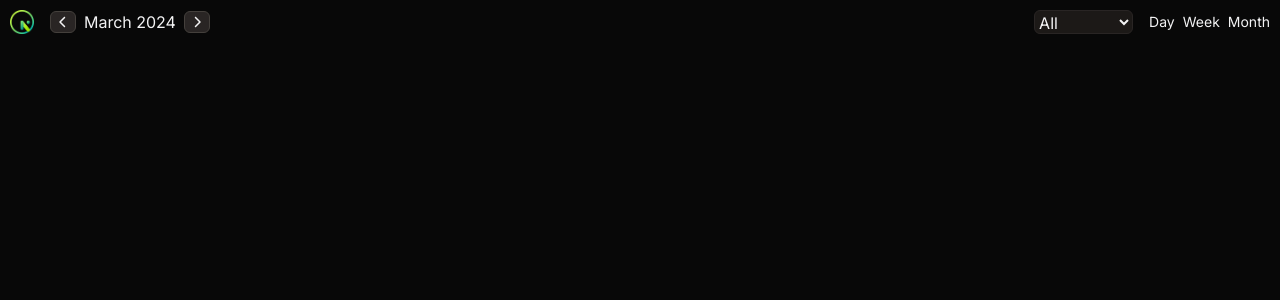
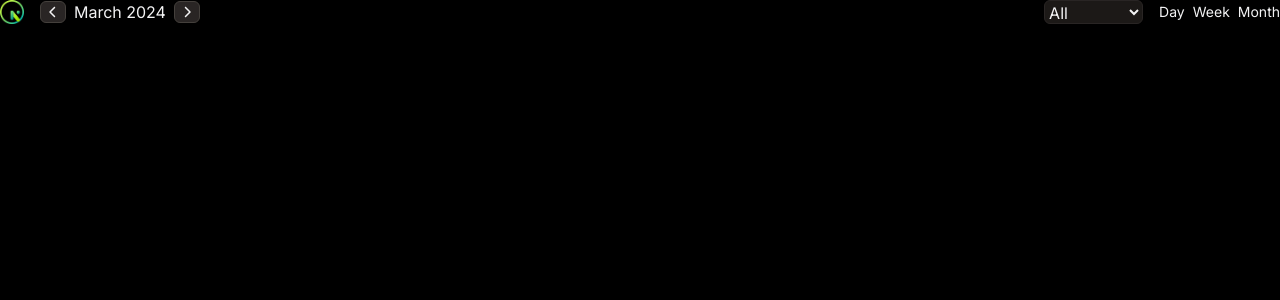
Before and after one commit to marielle-lopez/chrono, a React (Vite) app in the folder frontend/: page / in a window 1280 px wide. Shown: the top 300 px of the page. Built offline with nearby package versions, Linux system fonts and the light colour scheme; a web font is replaced by a local one.

Commit message:
change background colour and remove padding

```diff
--- a/frontend/src/index.css
+++ b/frontend/src/index.css
@@ -5,14 +5,13 @@
 :root {
   font-family: Inter, system-ui, Avenir, Helvetica, Arial, sans-serif;
   color: #f3f3f4;
-  background-color: #080808;
+  background-color: black;
 }
 
 body {
   display: flex;
   min-height: 100vh;
   min-width: 100vw;
-  padding: 10px;
 }
 
 /* :root {
```
